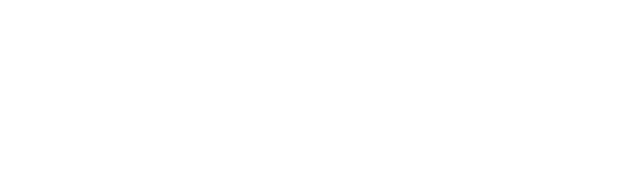
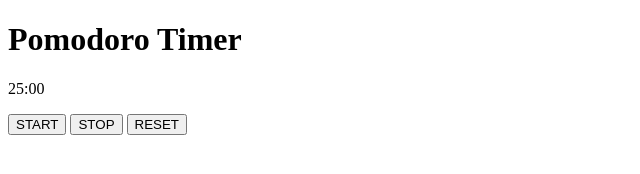
Before and after one commit to Jennifer-Sence/pomodoro_timer, a plain HTML site: page index.html in a window 1280 px wide. Shown: the whole page, without its empty margins (0-640 px from the left). Drawn offline with Linux system fonts and the light colour scheme.

Commit message:
completed html part

```diff
--- a/index.html
+++ b/index.html
@@ -6,6 +6,16 @@
     <title>Pomodoro Timer</title>
 </head>
 <body>
+    <div class="container">
+        <h1 class="title">Pomodoro Timer</h1>
+        <p class="timer" id="timer">25:00</p>
+    </div>
+
+    <div class="button-wrapper">
+        <button id="start">START</button>
+         <button id="stop">STOP</button>
+        <button id="reset">RESET</button>
+    </div>
 
 </body>
 </html>
```
